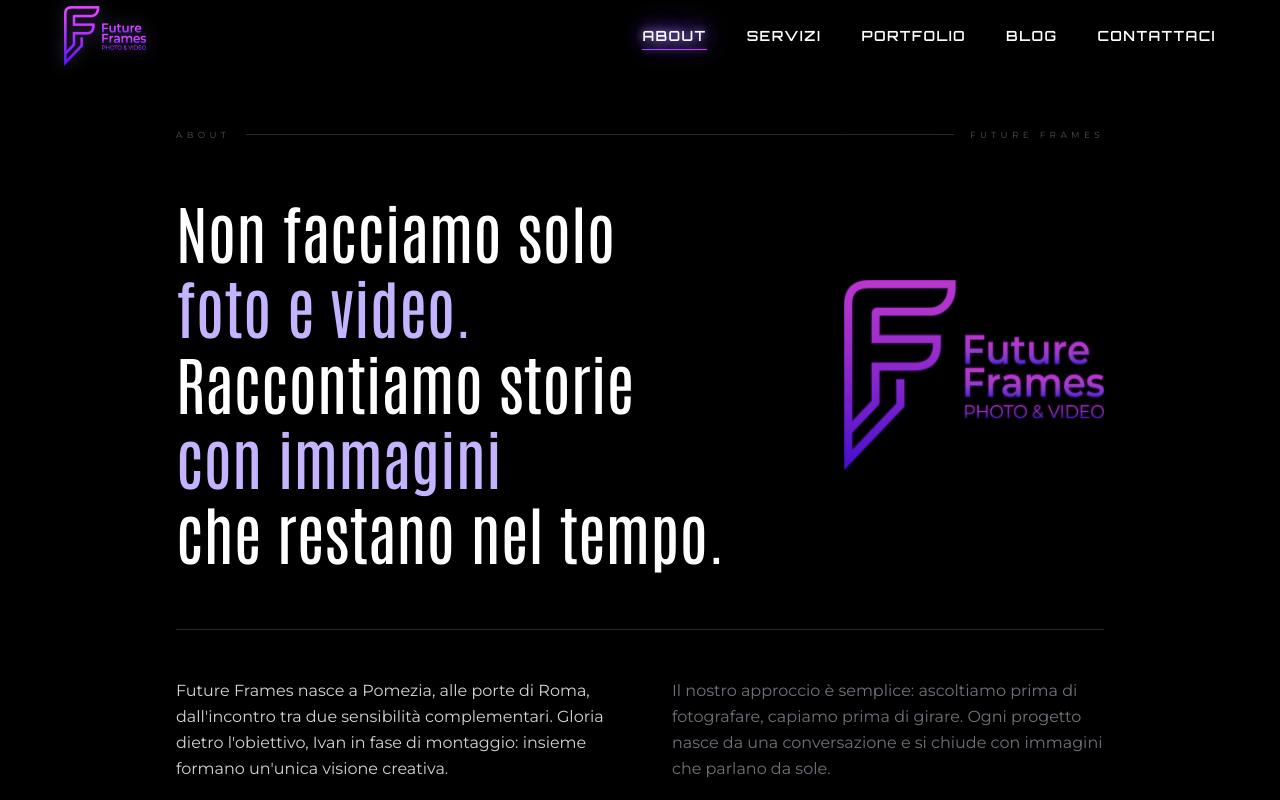
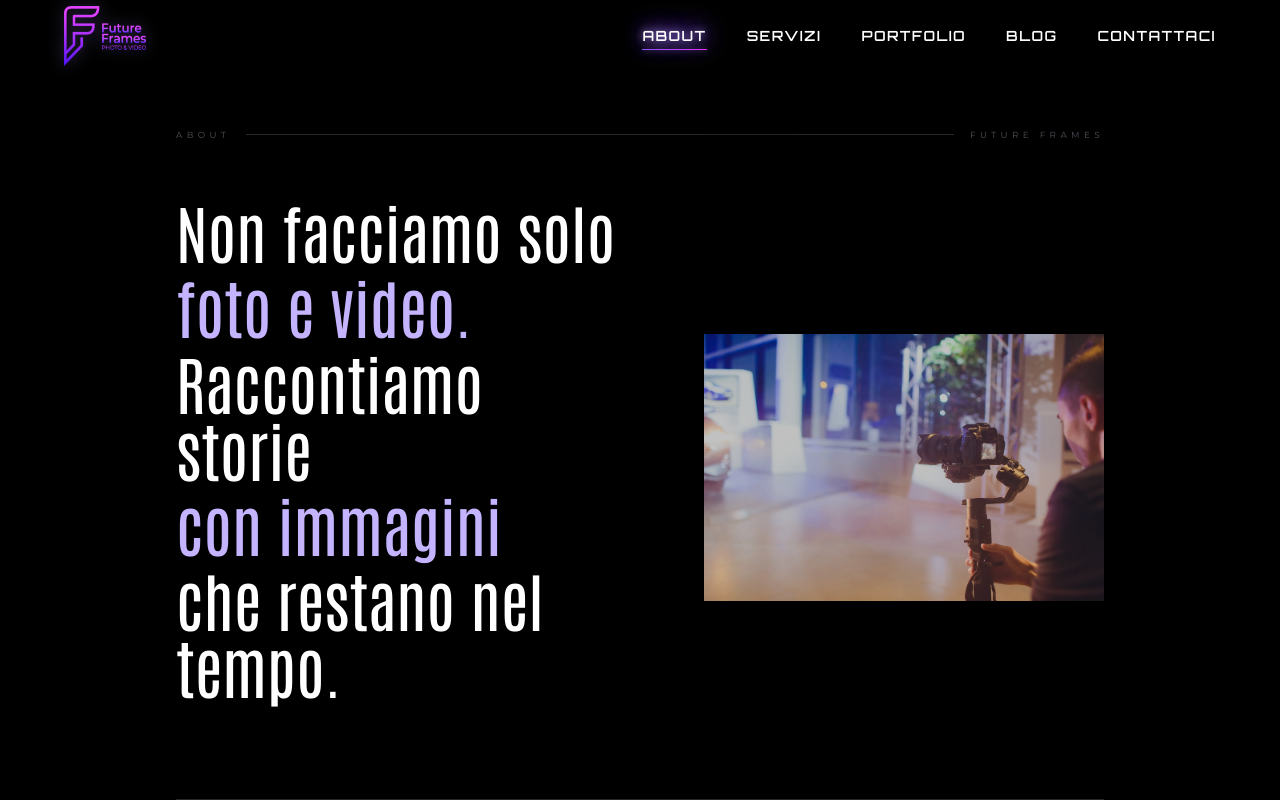
Before and after one commit to alelodato/future-frames-next, a Next.js app: page /about in a window 1280 px wide. Shown: the top 800 px of the page. Built offline with nearby package versions, Linux system fonts and the light colour scheme.

Commit message:
modificato immagine introduttiva della pagina about

```diff
--- a/src/app/about/page.jsx
+++ b/src/app/about/page.jsx
@@ -165,10 +165,10 @@ export default function About() {
             ))}
           </div>
 
-          <FadeReveal delay={0.3} className="flex-shrink-0 w-[200px] lg:w-[260px] flex flex-col gap-4 pt-1">
+          <FadeReveal delay={0.3} className="flex-shrink-0 w-[500px] lg:w-[400px] flex flex-col gap-4 pt-1">
             <div className=" shadow-[0_20px_60px_rgba(0,0,0,0.7)]"
               style={{ aspectRatio: "3/4" }}>
-              <img src="/images/logo-gradient.webp" alt="Future Frames Logo"
+              <img src="/images/eventi.webp" alt="Future Frames Logo"
                 className="w-full h-full object-contain opacity-80 transition duration-700 hover:scale-[1.03]" />
             </div>
           </FadeReveal>
```
